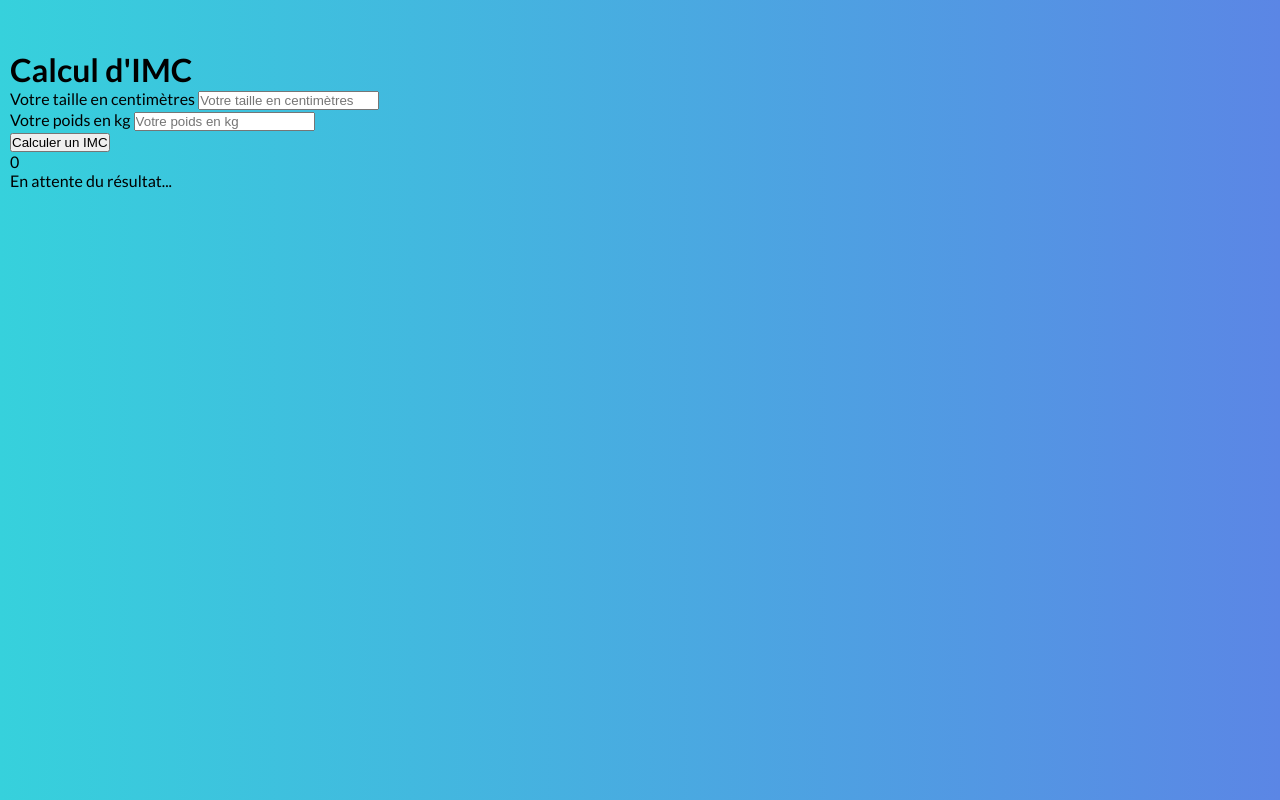
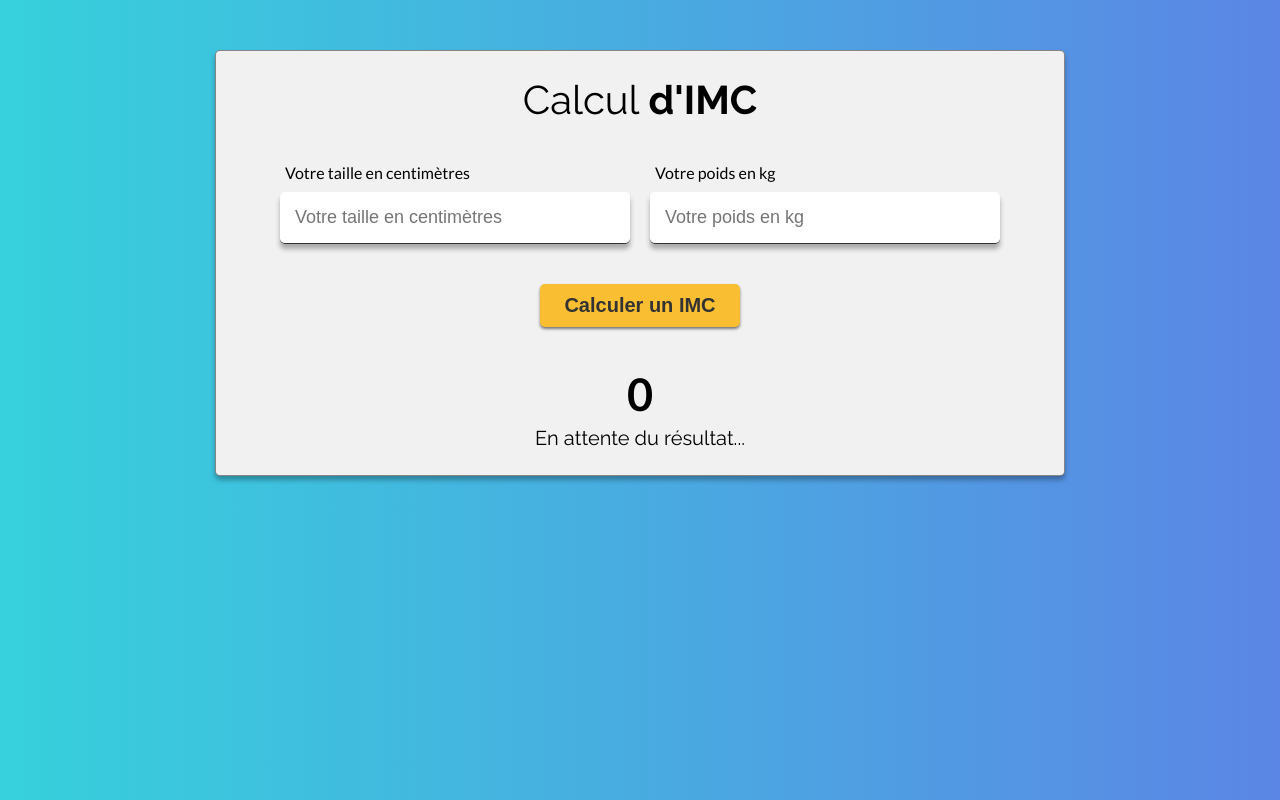
Before and after one commit to houssni-amin/IMC, a plain HTML site: page index.html in a window 1280 px wide. Drawn offline with Linux system fonts and the light colour scheme.

Commit message:
Ajout du CSS

```diff
--- a/style.css
+++ b/style.css
@@ -12,3 +12,109 @@ body {
   background: linear-gradient(to right, #36d1dc, #5b86e5);
   padding: clamp(20px, 5vw, 50px) 10px 10px;
 }
+
+.container{
+  max-width: 850px;
+  background: #f1f1f1;
+  border: 1px solid #36363692;
+  padding: 25px;
+  margin: 0 auto;
+  border-radius: 5px;
+  box-shadow: 0 4px 5px rgba(0, 0, 0, 0.3);
+}
+
+h1{
+  font-family: raleway, sans-serif;
+  font-size: 40px;
+  text-align: center;
+  margin-bottom: 40px;
+  font-weight: 400;
+}
+
+h1 span{
+  font-weight: 700;
+}
+
+.inputs-container{
+  display: flex;
+  justify-content: center;
+}
+
+.inputs-container label{
+  display: block;
+  margin-bottom: 10px;
+  margin-left: 5px;
+}
+
+.inputs-container input{
+  min-width: 350px;
+  font-size: 18px;
+  padding: 15px;
+  border: none;
+  border-bottom: 1px solid #333;
+  box-shadow: 0 5px 5px rgba(0, 0, 0, 0.3);
+  border-radius: 5px;
+}
+
+.inputs-container input:focus{
+  outline: 1px solid #222222be;
+}
+
+.input-group:nth-child(2){
+  margin-left: 20px;
+}
+
+form button{
+  font-size: 20px;
+  min-width: 200px;
+  margin: 40px auto;
+  display: block;
+  padding: 10px;
+  border: none;
+  font-weight: 700;
+  border-radius: 5px;
+  color: #333;
+  cursor: pointer;
+  background: #fabe33;
+  box-shadow: 0 2px 3px rgba(0, 0, 0, 0.5);
+}
+
+form button:hover{
+  background: #f2b527;
+}
+
+.info{
+  text-align: center;
+}
+
+.bmi-value{
+  font-size: 45px;
+  margin-bottom: 5px;
+  font-weight: bolder;
+}
+
+.result{
+  font-family: raleway, sans-serif;
+  font-size: 20px;
+}
+
+@media(max-width: 800px){
+  .container{
+    max-width: 600px;
+  }
+  .inputs-container{
+    flex-direction: column;
+    align-items: center;
+  }
+  .input-group:nth-child(2){
+    margin-top: 30px;
+    margin-left: 0px;
+  }
+  .input-group{
+    width: 100%;
+  }
+  .input-group input{
+    width: 100%;
+    min-width: auto;
+  }
+}
```
